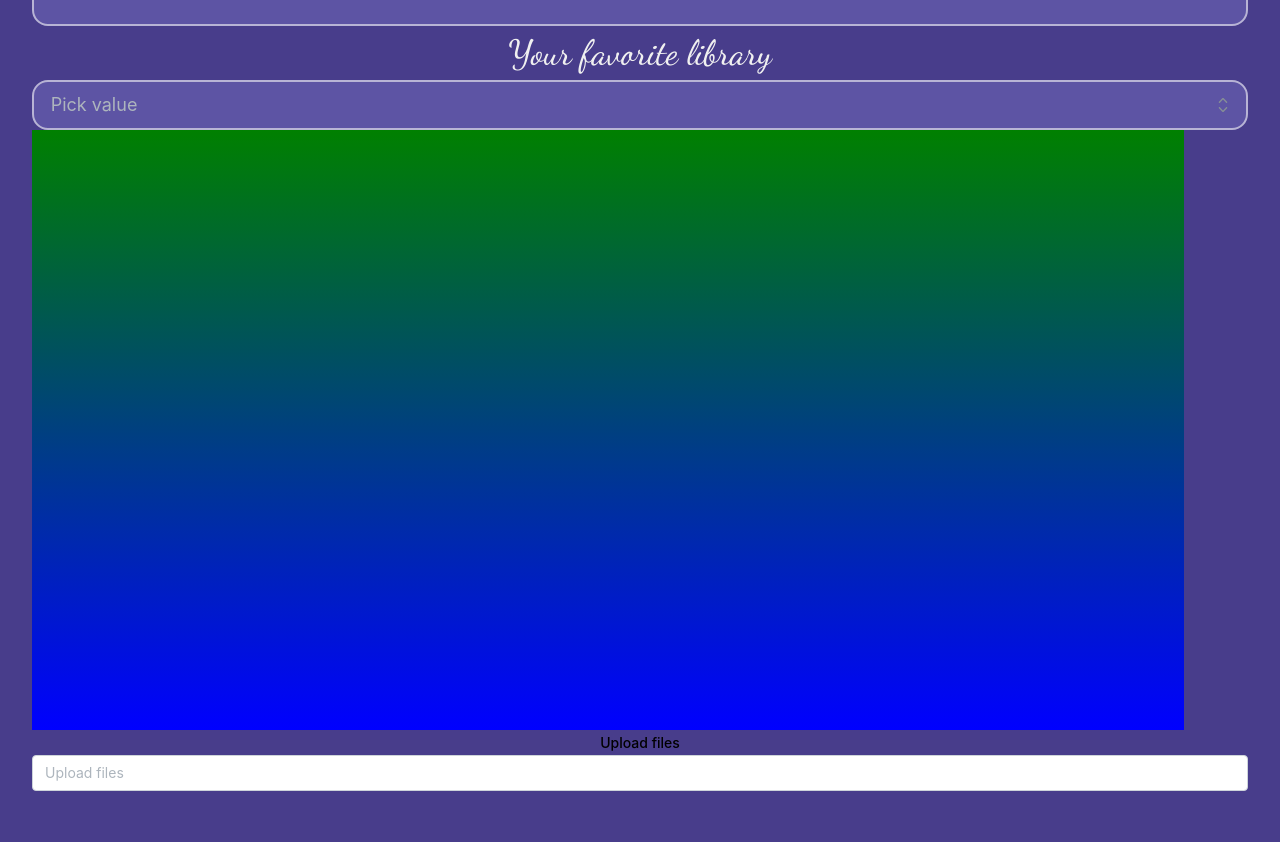
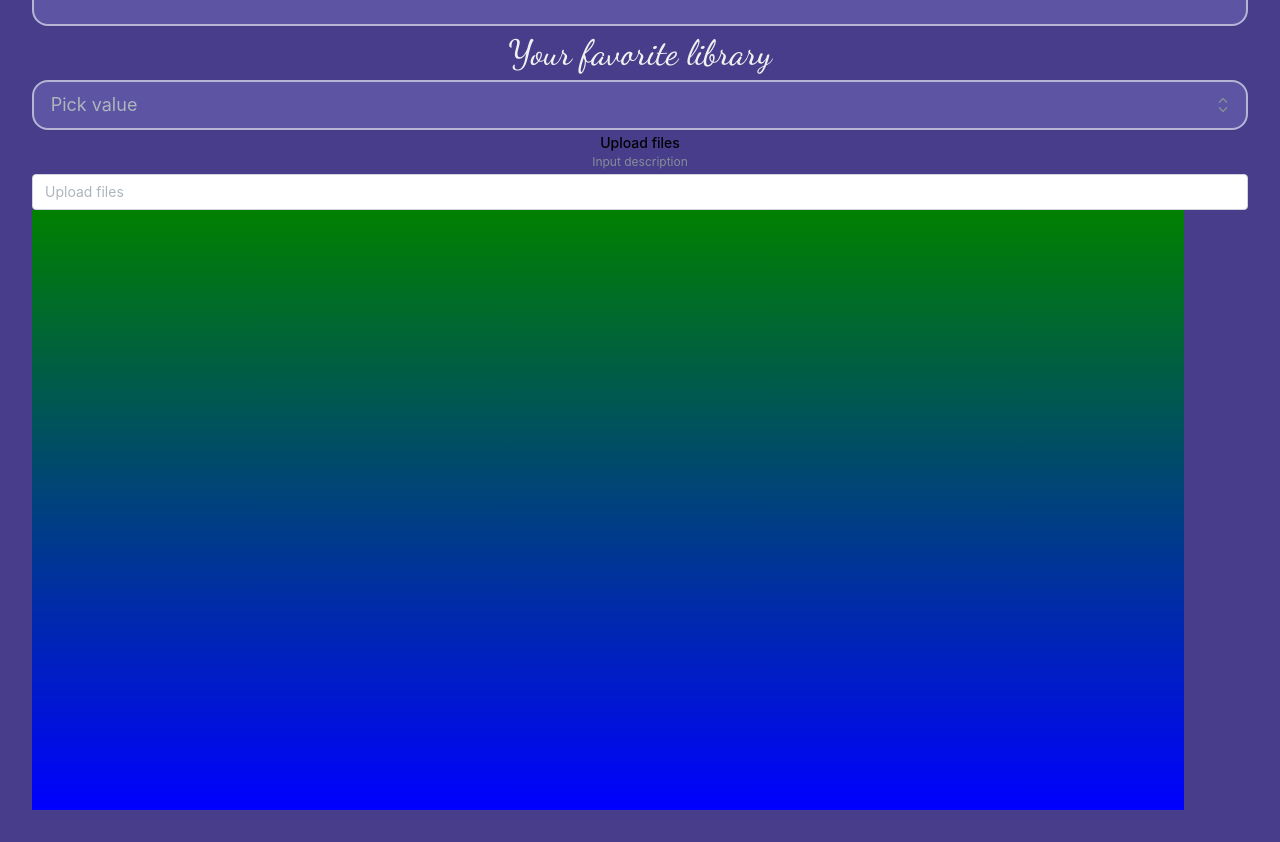
Before and after one commit to AnkiCodeAdventures/visual-bio, a React (Vite) app: page / in a window 1280 px wide. Shown: the part 620-1462 px from the top of the page. Built offline with nearby package versions, Linux system fonts and the light colour scheme; a web font is replaced by a local one.

Commit message:
render uploaded photo

```diff
--- a/src/App.jsx
+++ b/src/App.jsx
@@ -4,7 +4,7 @@ import MultipleChoiceQuestion from "./components/question/MultipleChoiceQuestion
 import TextQuestion from "./components/question/TextQuestion";
 import RenderBio from "./components/RenderBio/RenderBio";
 import Hero from "./sections/Hero/Hero";
-import { FileInput } from "@mantine/core";
+import UploadPhoto from "./components/uploadPhoto/UploadPhoto";
 
 function App() {
   const questions = [
@@ -22,6 +22,8 @@ function App() {
   const [text3, setText3] = useState("");
   const [text4, setText4] = useState("");
 
+  const [photo, setPhoto] = useState(null);
+
   return (
     <>
       <Hero />
@@ -31,17 +33,14 @@ function App() {
       <TextQuestion question={questions[3]} text={text3} setText={setText3} />
       <TextQuestion question={questions[4]} text={text4} setText={setText4} />
       <MultipleChoiceQuestion options={["react", "vue"]} />
+      <UploadPhoto photo={photo} setPhoto={setPhoto} />
       <RenderBio
         text1={text1}
         text0={text0}
         text2={text2}
         text3={text3}
         text4={text4}
-      />
-      <FileInput
-        accept="image/png,image/jpeg"
-        label="Upload files"
-        placeholder="Upload files"
+        photo={photo}
       />
     </>
   );
--- a/src/components/RenderBio/RenderBio.jsx
+++ b/src/components/RenderBio/RenderBio.jsx
@@ -1,14 +1,35 @@
 /* eslint-disable react/prop-types */
 import styles from "./renderBio.module.css";
 
-function RenderBio({ text0, text1, text2, text3, text4 }) {
+function RenderBio({ text0, text1, text2, text3, text4, photo }) {
+  const photoUrl =
+    photo && photo instanceof File ? URL.createObjectURL(photo) : null;
+
   return (
     <div className={styles.bioContainer}>
       <div>{text0}</div>
       <div>{text1}</div>
       <div>{text2}</div>
       <div>{text3}</div>
-      <div>{text4}</div>
+      <svg width="500" height="300" xmlns="http://www.w3.org/2000/svg">
+        <path id="u-shape" d="M 50 200 Q 250 50 450 200" fill="transparent" />
+        <text fill="white">
+          <textPath href="#u-shape" startOffset="50%">
+            {text4}
+            {/* Inverted U Shape Text */}
+          </textPath>
+        </text>
+      </svg>
+      {photoUrl ? (
+        <img
+          src={photoUrl}
+          alt={photo ? photo.name : "No photo"}
+          onError={(e) => {
+            console.error("Image failed to load", e);
+            e.target.style.display = "none";
+          }}
+        />
+      ) : null}
     </div>
   );
 }
```
Also changed, not shown: src/components/uploadPhoto/uploadPhoto.module.css (added).
